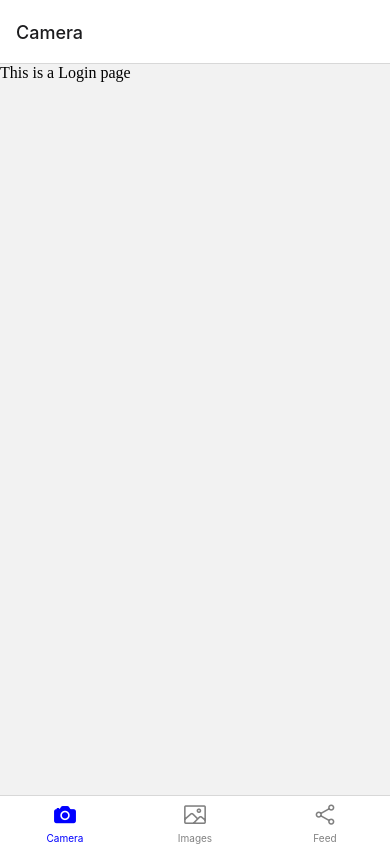
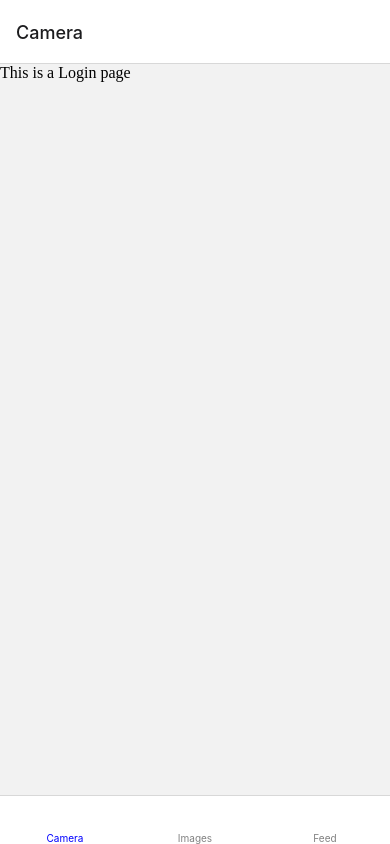
Before and after one commit to johndrake31/wild-mine-2203-wns-viel-coffeetime-app, a React Native app: screen / in a window 390 px wide. Built offline with nearby package versions, Linux system fonts and the light colour scheme.

Commit message:
add temp navigation

```diff
--- a/App.tsx
+++ b/App.tsx
@@ -18,18 +18,18 @@ export default function App() {
       <Tab.Navigator
         screenOptions={({ route }) => ({
           tabBarIcon: ({ focused, color, size }) => {
-            let iconName;
+            let iconName='';
 
-            if (route.name === 'Images') {
+            if (route.name === 'Login') {
               iconName = focused
-                ? 'image'
-                : 'image-outline';
+                ? 'log-in'
+                : 'log-in-outline';
             }
-            else if (route.name === 'Feed') {
-              iconName = focused ? 'share-social' : 'share-social-outline';
+            else if (route.name === 'Task') {
+              iconName = focused ? 'ticket' : 'ticket-outline';
             }
-            else if (route.name === 'Camera') {
-              iconName = focused ? 'camera' : 'camera-outline';
+            else if (route.name === 'TaskDetail') {
+              iconName = focused ? 'chevron-down' : 'chevron-down-outline';
             }
             // You can return any component that you like here!
             return <Ionicons name={iconName} size={size} color={color} />;
```
